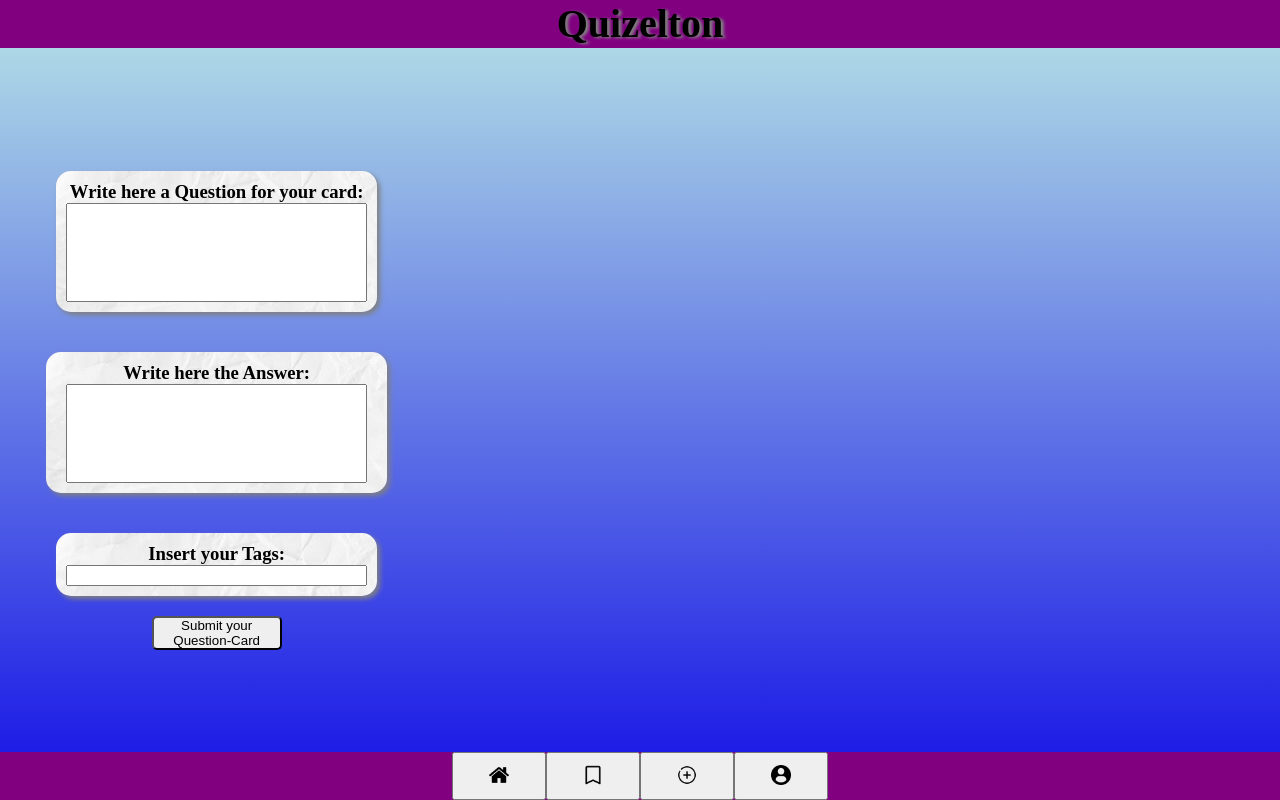
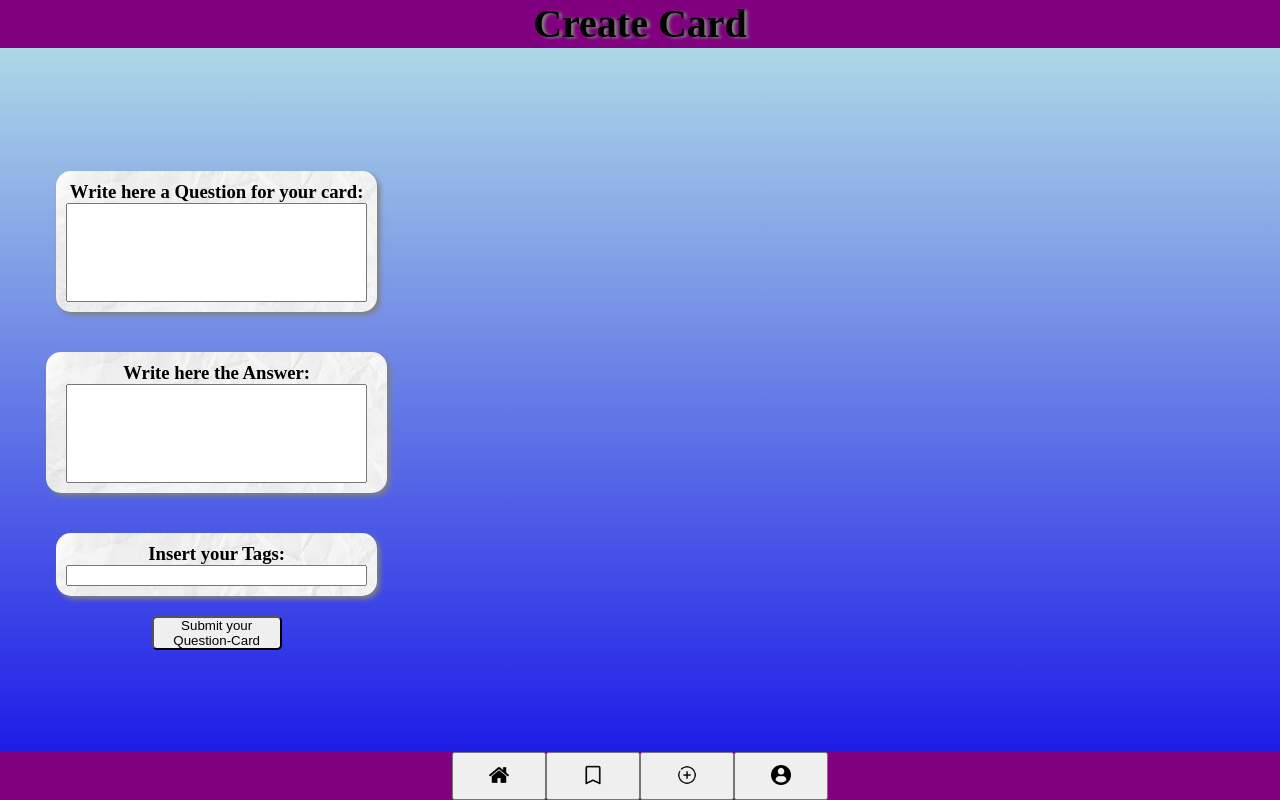
Before and after one commit to Chaosfuchs/quiz-app, a plain HTML site: page create.html in a window 1280 px wide. Drawn offline with Linux system fonts and the light colour scheme.

Commit message:
Change headers of the pages

```diff
--- a/create.html
+++ b/create.html
@@ -12,7 +12,7 @@
   </head>
   <body>
     <div class="mobile-grid">
-      <h1>Quizelton</h1>
+      <h1>Create Card</h1>
       <main class="content" id="home">
         <div class="create-frame">
         <section class="create question">
```
Also changed, not shown: bookmarks.html (+1 -1 lines).
